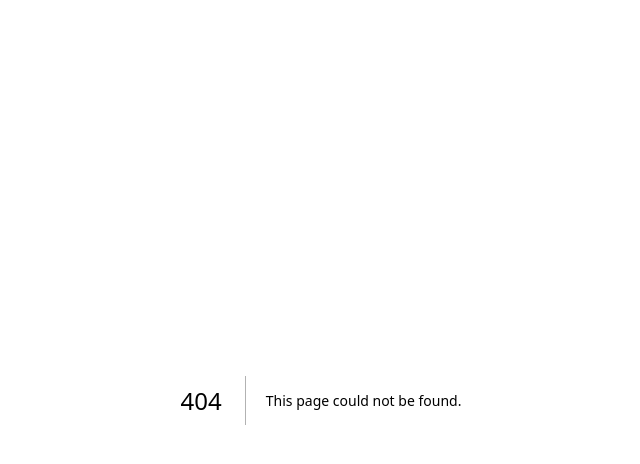
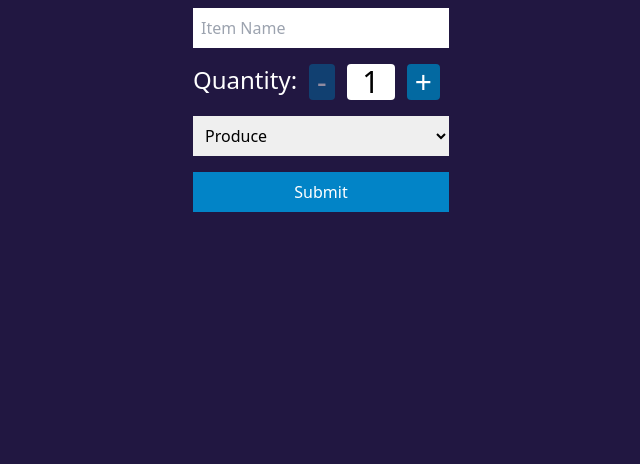
Before and after one commit to sagar442-debug/cprg306-assignments, a Next.js app: page /week-5 in a window 1280 px wide. Before the commit this address had no page. Shown: the top 464 px of the page, without its empty margins (319-959 px from the left). Built offline with nearby package versions, Linux system fonts and the light colour scheme.

Commit message:
Week 5 assignment

```diff
--- /dev/null
+++ b/app/week-5/new-item.js
@@ -0,0 +1,118 @@
+"use client";
+import { useState } from "react";
+
+function NewItem() {
+  const [quantity, setQuantity] = useState(1);
+  const [name, setName] = useState("");
+  const [category, setCategory] = useState("produce");
+
+  const increment = (e) => {
+    e.preventDefault();
+    setQuantity(quantity + 1);
+  };
+
+  const decrement = (e) => {
+    e.preventDefault();
+    if (quantity <= 1) {
+      return;
+    } else {
+      setQuantity(quantity - 1);
+    }
+  };
+  const options = [
+    "Produce",
+    "Dairy",
+    "Bakery",
+    "Meat",
+    "Frozen Foods",
+    "Canned Goods",
+    "Dry Goods",
+    "Beverages",
+    "Snacks",
+    "Household",
+    "Other",
+  ];
+
+  const finalOutput = (e) => {
+    e.preventDefault();
+    console.log({ name, quantity, category });
+    alert(
+      "Added item: " +
+        name +
+        " Quantity: " +
+        quantity +
+        " Category: " +
+        category
+    );
+    setName("");
+    setQuantity(1);
+    setCategory("Produce");
+  };
+
+  return (
+    <div className="">
+      <div className="text-white flex flex-col items-center justify-center mt-2 gap-2">
+        <form onSubmit={finalOutput} className="space-y-4">
+          <input
+            className="p-2 w-64 text-black"
+            type="text"
+            required={true}
+            placeholder="Item Name"
+            value={name}
+            onChange={(e) => setName(e.target.value)}
+          />
+          <div className="text-3xl flex space-x-3">
+            <h1 className="text-2xl">Quantity:</h1>
+            <button
+              disabled={quantity <= 1}
+              className={`bg-sky-700 rounded px-2 ${
+                quantity <= 1 && "opacity-50"
+              }`}
+              onClick={decrement}
+            >
+              -
+            </button>
+            <h1 className="w-12 text-center bg-white text-black rounded">
+              {quantity}
+            </h1>
+            <button
+              disabled={quantity >= 20}
+              className={`bg-sky-700 rounded px-2 ${
+                quantity >= 20 && "opacity-50"
+              }`}
+              onClick={increment}
+            >
+              +
+            </button>
+          </div>
+          <div className="text-black">
+            <select
+              value={category}
+              onChange={(e) => setCategory(e.target.value)}
+              className="p-2 w-64"
+            >
+              <option value={"produce"}>Produce</option>
+              <option value={"Dairy"}>Dairy</option>
+              <option value={"Bakery"}>Bakery</option>
+              <option value={"Meat"}>Meat</option>
+              <option value={"Frozen Foods"}>Frozen Foods</option>
+              <option value={"Beverages"}>Beverages</option>
+              <option value={"Snacks"}>Snacks</option>
+              <option value={"Household"}>Household</option>
+              <option value={"Other"}>Other</option>
+            </select>
+          </div>
+          <div>
+            <input
+              className=" bg-sky-600 p-2 cursor-pointer w-64"
+              type="submit"
+              value="Submit"
+            />
+          </div>
+        </form>
+      </div>
+    </div>
+  );
+}
+
+export default NewItem;
--- /dev/null
+++ b/app/week-5/page.js
@@ -0,0 +1,13 @@
+"use client";
+
+import NewItem from "./new-item";
+
+function page() {
+  return (
+    <div>
+      <NewItem />
+    </div>
+  );
+}
+
+export default page;
```
